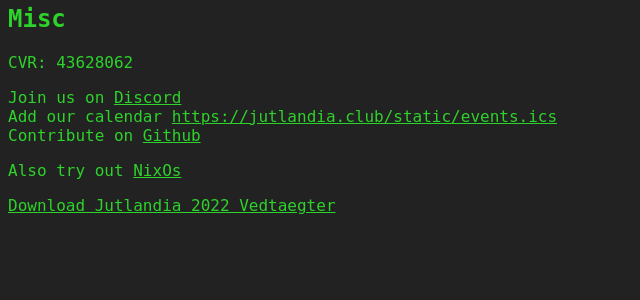
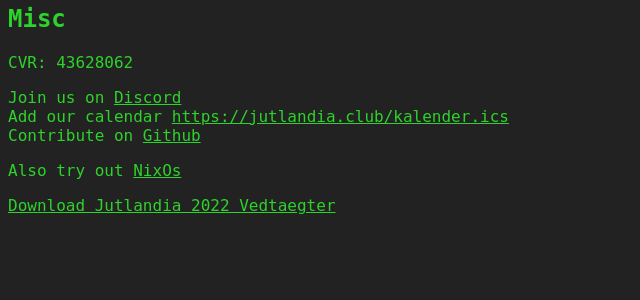
Before and after one commit to rasmussibbern88/Website, a Flask app: page / in a window 1280 px wide. Shown: the part 421-721 px from the top of the page, without its empty margins (0-640 px from the left). Run offline with Flask 3, Linux system fonts and the light colour scheme.

Commit message:
update template ics endpoint

```diff
--- a/jutlandia_site/templates/index.html
+++ b/jutlandia_site/templates/index.html
@@ -51,7 +51,7 @@
         </p>
         <p>
             Join us on <a href="https://discord.gg/aRrMKBnYze">Discord</a><br>
-            Add our calendar <a href="https://jutlandia.club/static/events.ics">https://jutlandia.club/static/events.ics</a><br>
+            Add our calendar <a href="https://jutlandia.club/kalender.ics">https://jutlandia.club/kalender.ics</a><br>
             Contribute on <a href="https://github.com/Jutlandia">Github</a><br>
         </p>
         <p>
```
